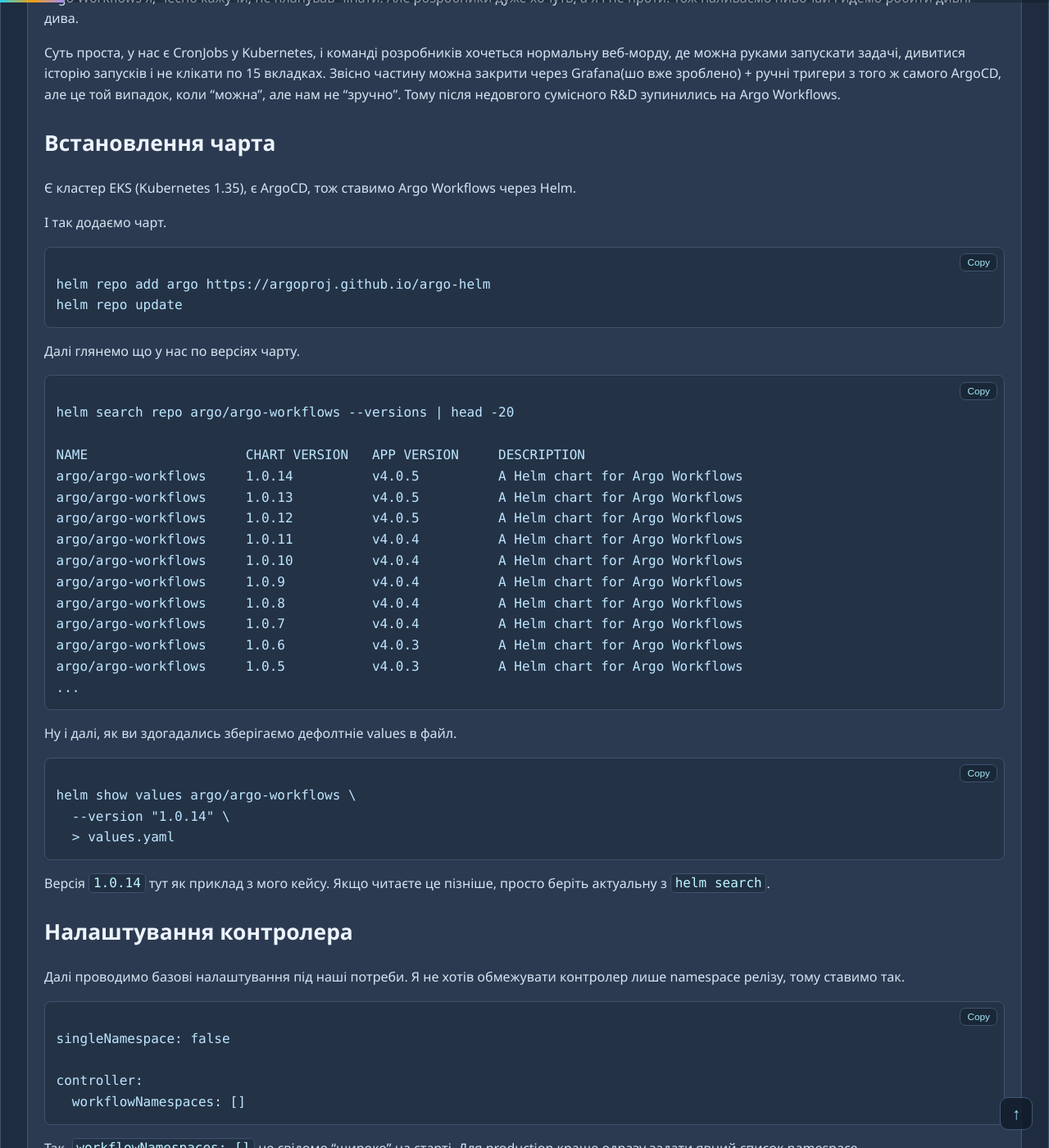
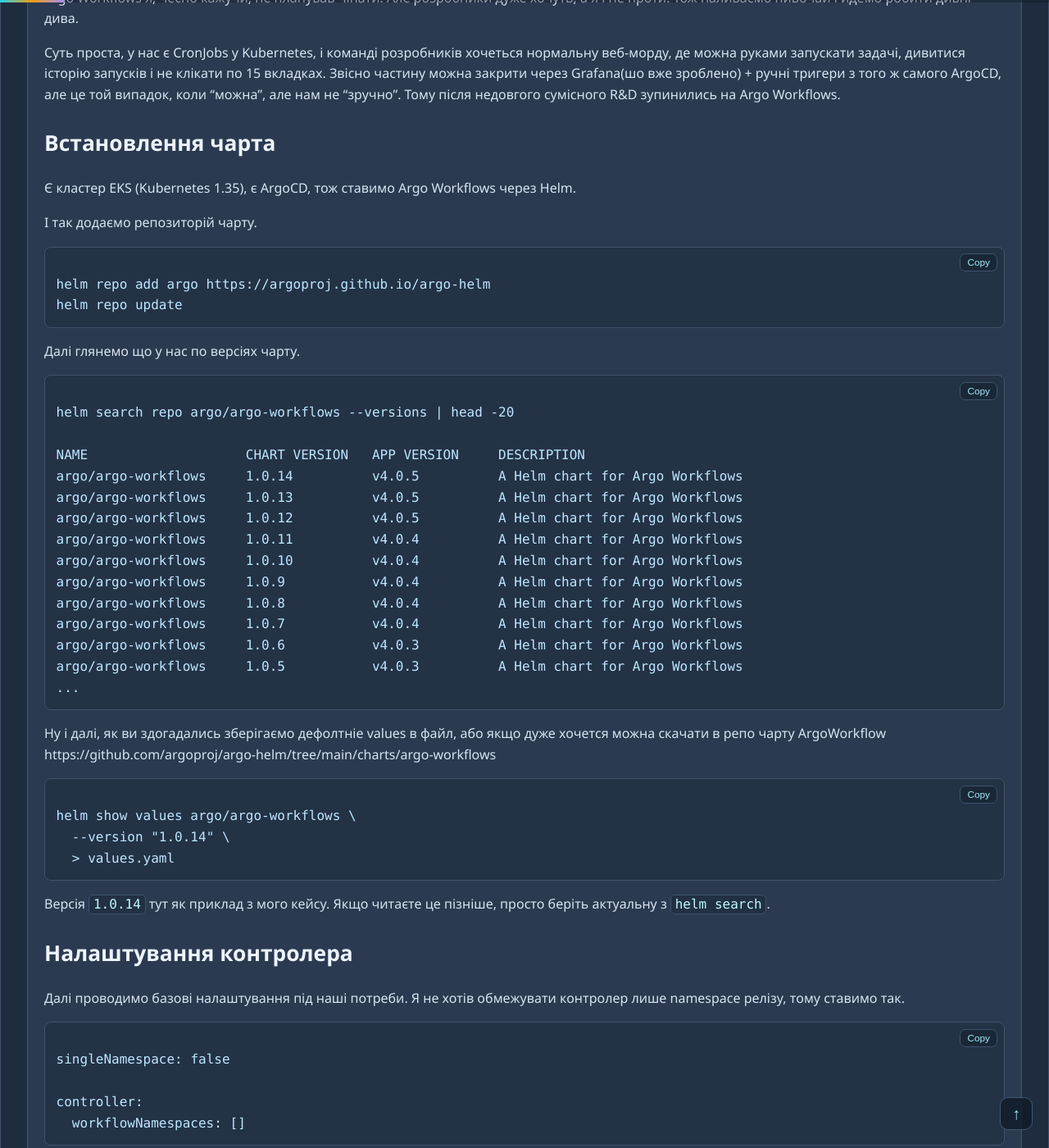
Before and after one commit to paparoot-devops/paparoot, a Jekyll site: the page built from _posts/2026-05-26-argo-workflows-v-eks.md, in a window 1280 px wide and 1400 px high, scrolled down 758 px. Shown: the whole window at 82% size. Built offline with Jekyll 4.4.1, drawn with Linux system fonts in a browser that asks for light colours.

````diff
--- a/_posts/2026-05-26-argo-workflows-v-eks.md
+++ b/_posts/2026-05-26-argo-workflows-v-eks.md
@@ -17,7 +17,7 @@ Argo Workflows я, чесно кажучи, не планував чіпати.
 
 Є кластер EKS (Kubernetes 1.35), є ArgoCD, тож ставимо Argo Workflows через Helm.
 
-І так додаємо чарт.
+І так додаємо репозиторій чарту.
 
 ```bash
 helm repo add argo https://argoproj.github.io/argo-helm
@@ -42,7 +42,7 @@ argo/argo-workflows	1.0.5        	v4.0.3     	A Helm chart for Argo Workflows
 ...
 ```
 
-Ну і далі, як ви здогадались зберігаємо дефолтніе values в файл.
+Ну і далі, як ви здогадались зберігаємо дефолтніе values в файл, або якщо дуже хочется можна скачати в репо чарту ArgoWorkflow https://github.com/argoproj/argo-helm/tree/main/charts/argo-workflows
 
 ```bash
 helm show values argo/argo-workflows \
````
